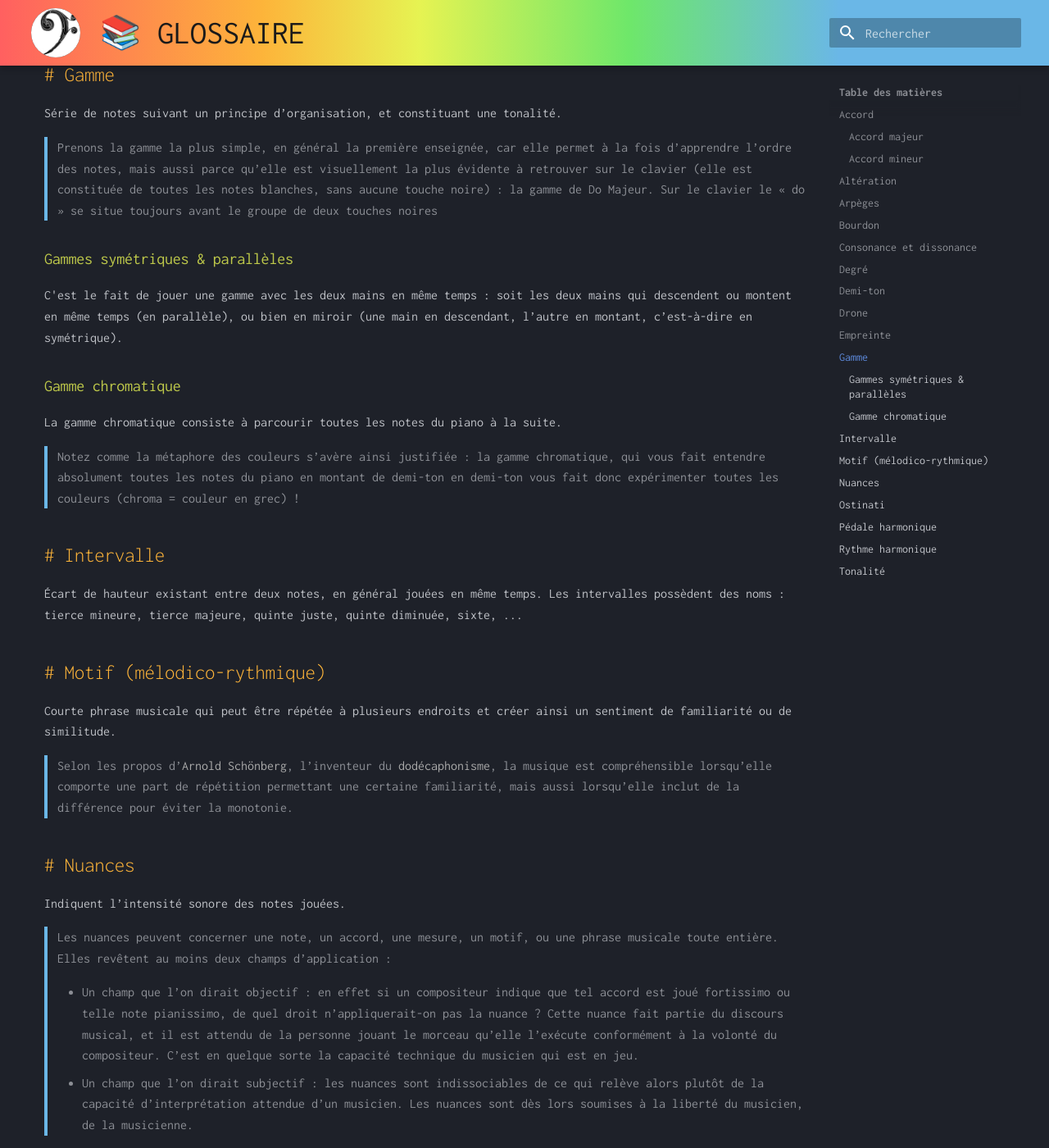
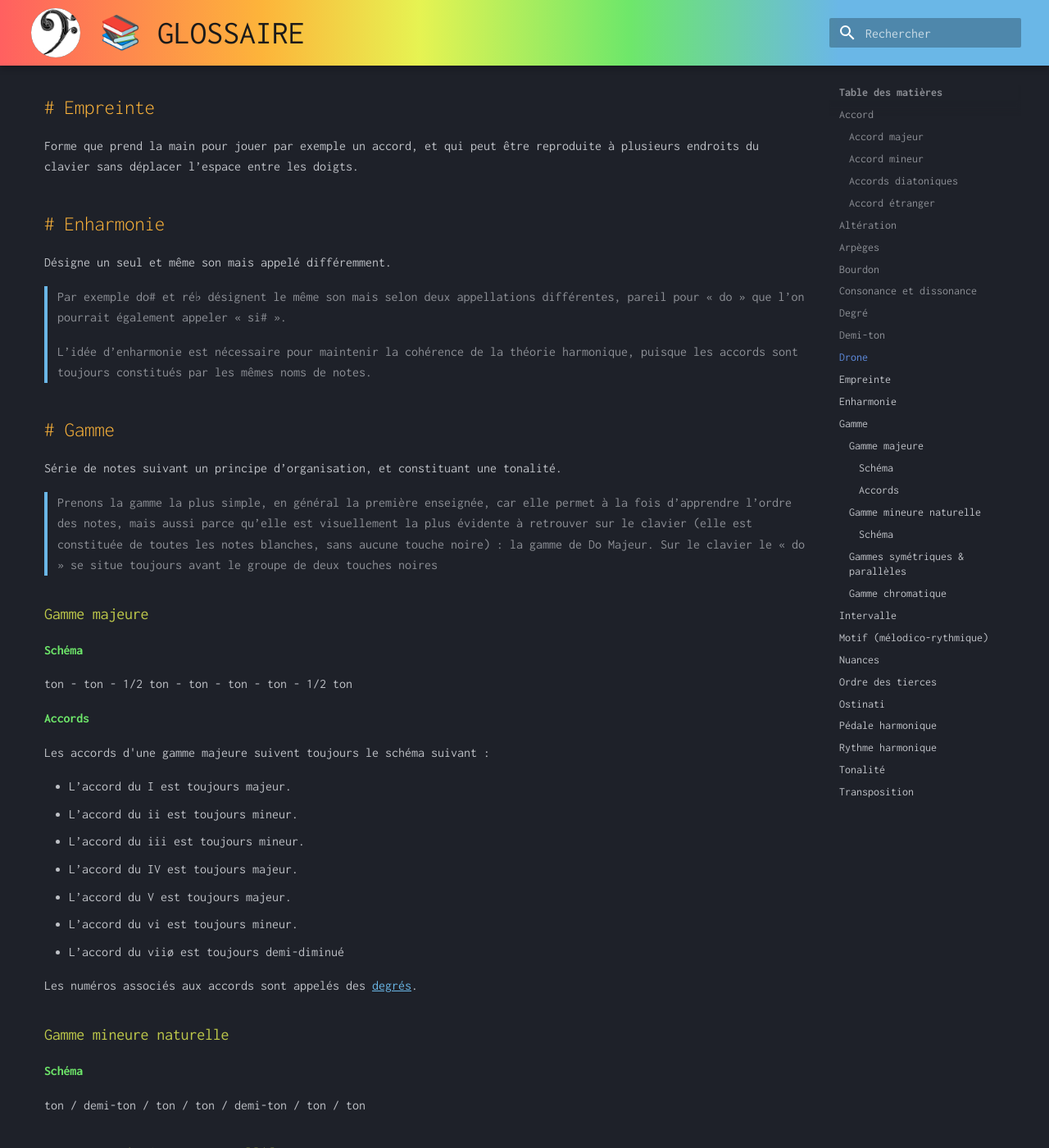
Before and after one commit to keninette/jbpianiste, an MkDocs documentation site: the page built from docs/glossaire.md, in a window 1280 px wide and 1400 px high, scrolled down 2513 px. Shown: the whole window at 82% size. Built offline with MkDocs 1.6.1 and Material for MkDocs 9.7.7, drawn with Linux system fonts in a browser that asks for light colours; some of the changed text lies outside the part shown.

```diff
--- a/docs/glossaire.md
+++ b/docs/glossaire.md
@@ -16,6 +16,12 @@ L’on part d’une note et l’on compte 3 demi-tons, puis 4 demi-tons. Sonne p
 mélancolique, que l’accord majeur.
 
 > Do m : Do (do# -ré) - Mi ♭ (mi♮ - fa - fa#) - Sol
+
+### Accords diatoniques
+Désignent les accords générés à partir d’une gamme donnée.
+
+### Accord étranger
+Accord dont l’une ou plusieurs des notes le constituant sont étrangères à la gamme.
 
 ## Altération
 Modification d’une note par un dièse (#) ou un bémol (♭).
@@ -41,8 +47,8 @@ agréablement », et « ce qui sonne désagréablement ».
 On dira plus précisément en musique que la consonance produit un repos, une résolution, tandis que la dissonance produit une tension.
 
 ## Degré
-La notion de degré s'applique principalement aux sept notes de l'échelle diatonique, où la tonique est parfaitement définie. Pour l'échelle chromatique, qui contient 12 notes d'importance égale, la notion de degré a peu d'intérêt.
-C'est la place de la note ou de l'accord dans la gamme.
+Place des notes et accords de la tonalité au sein de la gamme et permettent notamment d’attribuer des
+fonctions aux accords. Les degrés sont toujours notés en chiffres romains, minuscules ou majuscules.
 
 1. Tonique
 2. Sus-tonique
@@ -69,6 +75,13 @@ plages musicales présentant peu de variations harmoniques.
 Forme que prend la main pour jouer par exemple un accord, et qui peut être reproduite à plusieurs
 endroits du clavier sans déplacer l’espace entre les doigts.
 
+## Enharmonie
+Désigne un seul et même son mais appelé différemment.
+
+> Par exemple do# et ré♭ désignent le même son mais selon deux appellations différentes, pareil pour « do » que l’on pourrait également appeler « si# ».
+>
+> L’idée d’enharmonie est nécessaire pour maintenir la cohérence de la théorie harmonique, puisque les accords sont toujours constitués par les mêmes noms de notes.
+
 ## Gamme
 Série de notes suivant un principe d’organisation, et constituant une tonalité.
 
@@ -76,6 +89,27 @@ Série de notes suivant un principe d’organisation, et constituant une tonalit
 l’ordre des notes, mais aussi parce qu’elle est visuellement la plus évidente à retrouver sur le clavier (elle
 est constituée de toutes les notes blanches, sans aucune touche noire) : la gamme de Do Majeur. Sur le
 clavier le « do » se situe toujours avant le groupe de deux touches noires
+
+### Gamme majeure
+#### Schéma
+ton - ton - 1/2 ton - ton - ton - ton - 1/2 ton
+
+#### Accords
+Les accords d'une gamme majeure suivent toujours le schéma suivant :
+
+- L’accord du I est toujours majeur.
+- L’accord du ii est toujours mineur.
+- L’accord du iii est toujours mineur.
+- L’accord du IV est toujours majeur.
+- L’accord du V est toujours majeur.
+- L’accord du vi est toujours mineur.
+- L’accord du viiø est toujours demi-diminué
+
+Les numéros associés aux accords sont appelés des [degrés](#degre).
+
+### Gamme mineure naturelle
+#### Schéma
+ton / demi-ton / ton / ton / demi-ton / ton / ton
 
 ### Gammes symétriques & parallèles
 C'est le fait de jouer une gamme avec les deux mains en même temps : soit les deux mains qui descendent ou montent en même temps (en parallèle), ou
@@ -113,6 +147,17 @@ volonté du compositeur. C’est en quelque sorte la capacité technique du musi
 capacité d’interprétation attendue d’un musicien. Les nuances sont dès lors soumises à la liberté du
 musicien, de la musicienne.
 
+## Ordre des tierces
+Ordre de notes obtenu en sautant une note entre chaque :
+
+- Accord de __Do__ : Do - Mi - Sol
+- Accord de __Ré__ : Ré - Fa- La
+- Accord de __Mi__ : Mi -Sol - Si
+- Accord de __Fa__ : Fa - La - Do
+- Accord de __Sol__ : Sol - Si - Ré
+- Accord de __La__ : La - Do - Mi
+- Accord de __Si__ : Si - Ré - Fa
+
 ## Ostinati
 Motifs se répétant tout au long d’un morceau ou de l’une de ses sections rythmiques et mélodiques afin de mieux l’oublier en quelque sorte. Il donne le
 mot français « obstiné ».
@@ -137,3 +182,6 @@ tonalité, il nous faut donc différents feutres, chacun de ces feutres étant u
 vous ne disposez pas de tous les feutres !
 Plus précisément, établir une tonalité, c’est décider parmi plusieurs sons celui qui sera central, qui
 constituera en quelque sorte le « centre de gravité » autour duquel les autres sons tourneront.
+
+## Transposition
+Pratique consistant à jouer un morceau dans une gamme autre que sa tonalité originale.
--- a/mkdocs.yml
+++ b/mkdocs.yml
@@ -53,3 +53,4 @@ extra:
     Improvisation: impro
     Films: film
     Musique répétitive: repet
+    Ghibli: ghibli
```
Also changed, not shown: docs/morceaux/index.md (+1 -1 lines), docs/morceaux/laputa.md (added, +77 -0 lines).
